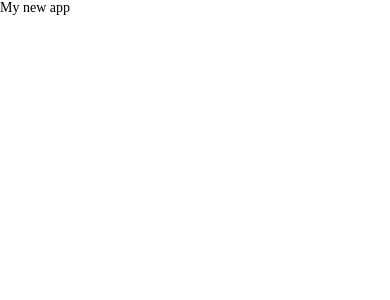
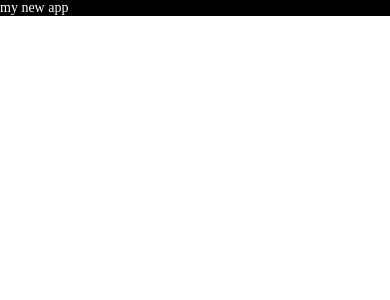
Before and after one commit to thehood02/short-video-feed-app, a React Native app: screen / in a window 390 px wide. Shown: the top 300 px of the page. Built offline with nearby package versions, Linux system fonts and the light colour scheme.

Commit message:
add custom text component

```diff
--- a/App.tsx
+++ b/App.tsx
@@ -14,16 +14,16 @@ import {
   View,
 } from 'react-native';
 
+import MyAppText from './src/CustomComponents/MyAppText';
+
 function App(): JSX.Element {
 
   return (
     <SafeAreaView>
       <StatusBar barStyle={"light-content"} />
-      <ScrollView contentInsetAdjustmentBehavior="automatic">
-        <View>
-          <Text style={{fontFamily: 'Montserrat-Medium'}}>My new app</Text>
+        <View style={{minHeight: '100%', backgroundColor: '#000'}}>
+          <MyAppText>my new app</MyAppText>
         </View>
-      </ScrollView>
     </SafeAreaView>
   );
 }
--- /dev/null
+++ b/src/CustomComponents/MyAppText.js
@@ -0,0 +1,17 @@
+import {Text} from 'react-native';
+
+const MyAppText = props => {
+  return (
+    <Text
+      style={{
+        fontFamily: 'Montserrat-Medium',
+        color: '#FFF',
+        fontSize: 14,
+        ...props.style,
+      }}>
+      {props.children}
+    </Text>
+  );
+};
+
+export default MyAppText;
```
